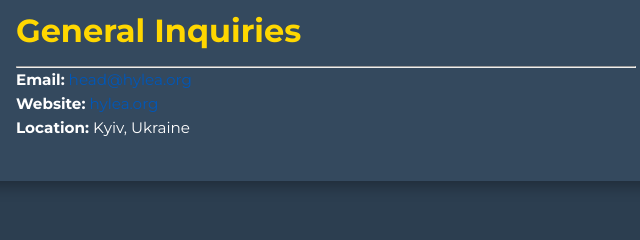
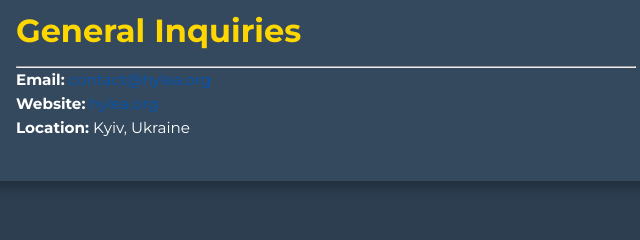
Before and after one commit to vbratishko/hylea.org, a plain HTML site: page index.html in a window 1280 px wide. Shown: the part 3916-4156 px from the top of the page, 314-954 px from the left. Drawn offline with Linux system fonts and the light colour scheme.

Commit message:
Update index.html

```diff
--- a/index.html
+++ b/index.html
@@ -146,7 +146,7 @@
                 <div class="contact-info">
                     <h3>General Inquiries</h3>
                     <hr>
-                    <p><strong>Email:</strong> <a href="mailto:head@hylea.org">head@hylea.org</a></p>
+                    <p><strong>Email:</strong> <a href="mailto:contact@hylea.org">contact@hylea.org</a></p>
                     <p><strong>Website:</strong> <a href="https://hylea.org" target="_blank">hylea.org</a></p>
                     <p><strong>Location:</strong> Kyiv, Ukraine</p>
                 </div>
```
